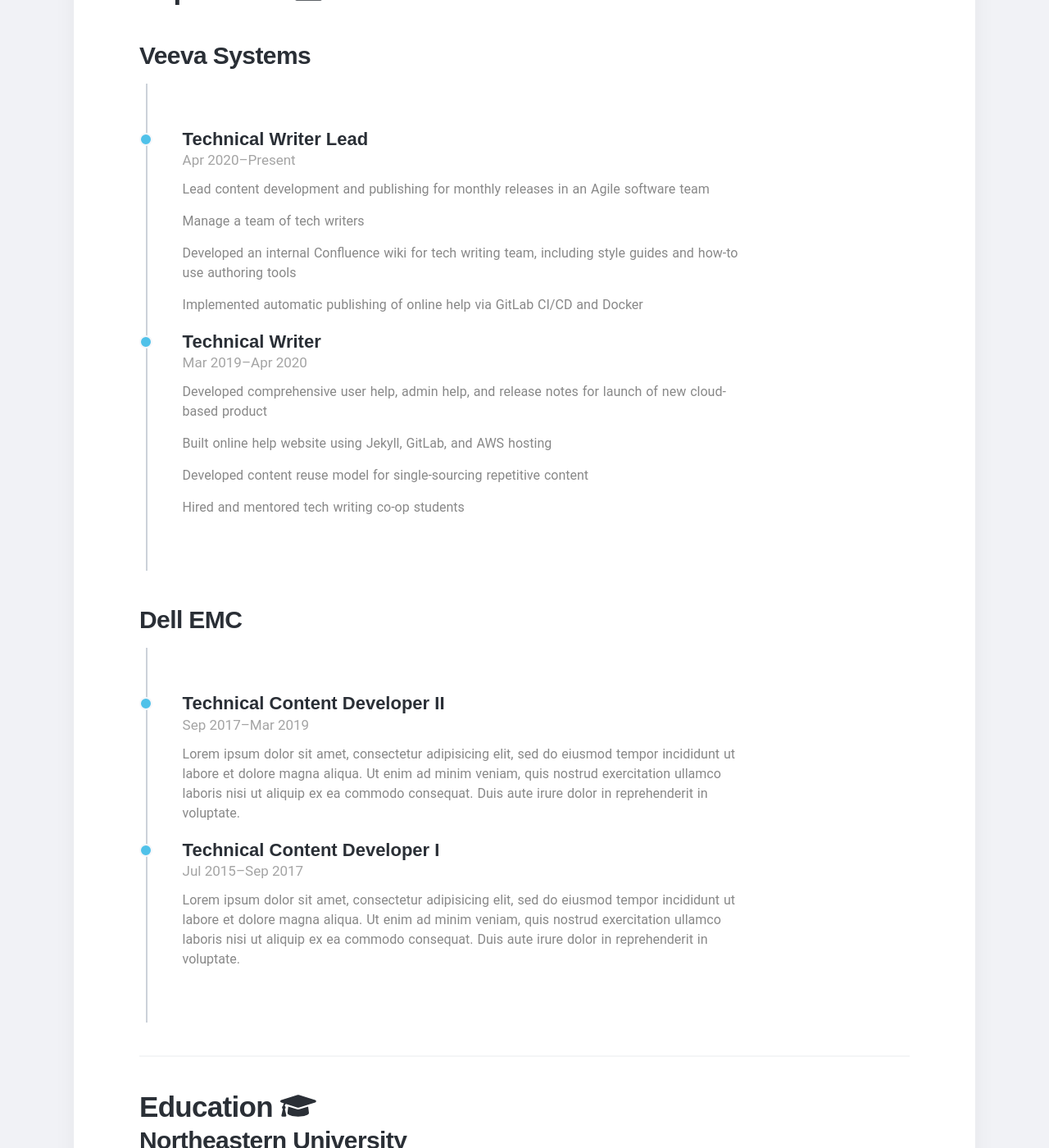
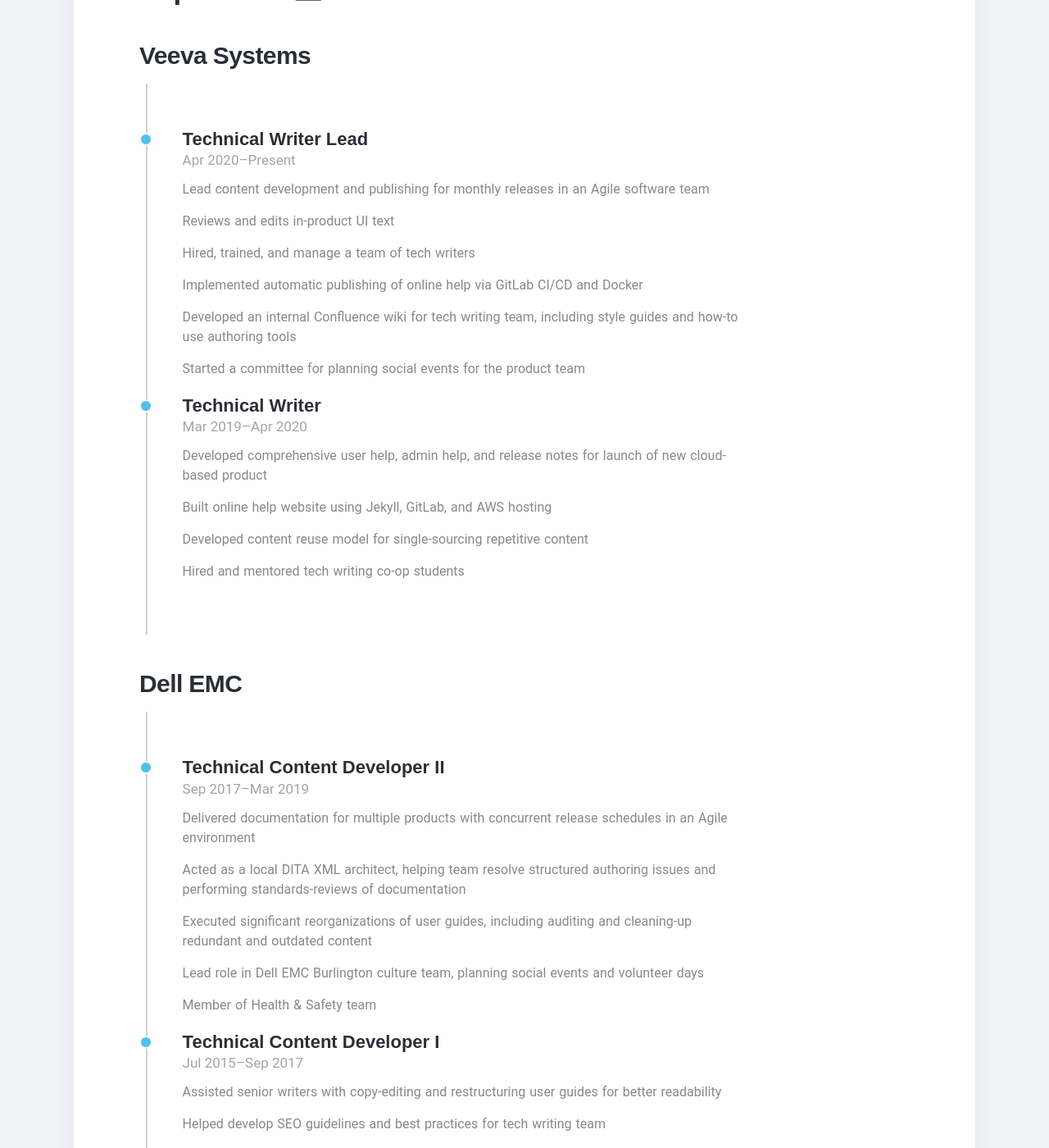
Before and after one commit to emilyrushton/emilyrushton.github.io, a Jekyll site: the page built from index.html, in a window 1280 px wide and 1400 px high, scrolled down 1487 px. Shown: the whole window at 82% size. Built offline with Jekyll 4.4.1, drawn with Linux system fonts in a browser that asks for light colours; nearby versions of some CDN libraries; some web fonts are replaced; some of the changed text lies outside the part shown.

Commit message:
Update index.html

```diff
--- a/index.html
+++ b/index.html
@@ -59,9 +59,11 @@
 						         <h4>Technical Writer Lead</h4>
 						         <span>Apr 2020–Present</span>
 						         <p>Lead content development and publishing for monthly releases in an Agile software team</p>
-						         <p>Manage a team of tech writers</p>
+						         <p>Reviews and edits in-product UI text</p>
+						         <p>Hired, trained, and manage a team of tech writers</p>
+						         <p>Implemented automatic publishing of online help via GitLab CI/CD and Docker</p>
 						         <p>Developed an internal Confluence wiki for tech writing team, including style guides and how-to use authoring tools</p>
-						         <p>Implemented automatic publishing of online help via GitLab CI/CD and Docker</p>
+						         <p>Started a committee for planning social events for the product team</p>
 						      </div>
 						  </div>
    						<div class="timeline-block">
@@ -83,7 +85,11 @@
 						      <div class="timeline-content">
 						         <h4>Technical Content Developer II</h4>
 						         <span>Sep 2017–Mar 2019</span>
-						         <p>Lorem ipsum dolor sit amet, consectetur adipisicing elit, sed do eiusmod tempor incididunt ut labore et dolore magna aliqua. Ut enim ad minim veniam, quis nostrud exercitation ullamco laboris nisi ut aliquip ex ea commodo consequat. Duis aute irure dolor in reprehenderit in voluptate.</p>
+						         <p>Delivered documentation for multiple products with concurrent release schedules in an Agile environment</p>
+						         <p>Acted as a local DITA XML architect, helping team resolve structured authoring issues and performing standards-reviews of documentation</p>
+						         <p>Executed significant reorganizations of user guides, including auditing and cleaning-up redundant and outdated content</p>
+						         <p>Lead role in Dell EMC Burlington culture team, planning social events and volunteer days</p>
+						         <p>Member of Health & Safety team</p>
 						      </div>
 						  </div>
    						<div class="timeline-block">
@@ -91,7 +97,9 @@
 						      <div class="timeline-content">
 						         <h4>Technical Content Developer I</h4>
 						         <span>Jul 2015–Sep 2017</span>
-						         <p>Lorem ipsum dolor sit amet, consectetur adipisicing elit, sed do eiusmod tempor incididunt ut labore et dolore magna aliqua. Ut enim ad minim veniam, quis nostrud exercitation ullamco laboris nisi ut aliquip ex ea commodo consequat. Duis aute irure dolor in reprehenderit in voluptate.</p>
+						         <p>Assisted senior writers with copy-editing and restructuring user guides for better readability</p>
+						         <p>Helped develop SEO guidelines and best practices for tech writing team</p>
+						         <p>Assisted in delivering product documentation (release notes and user guides) for NetWorker product suite</p>
 						      </div>
 						  </div>
 						</div>
```
